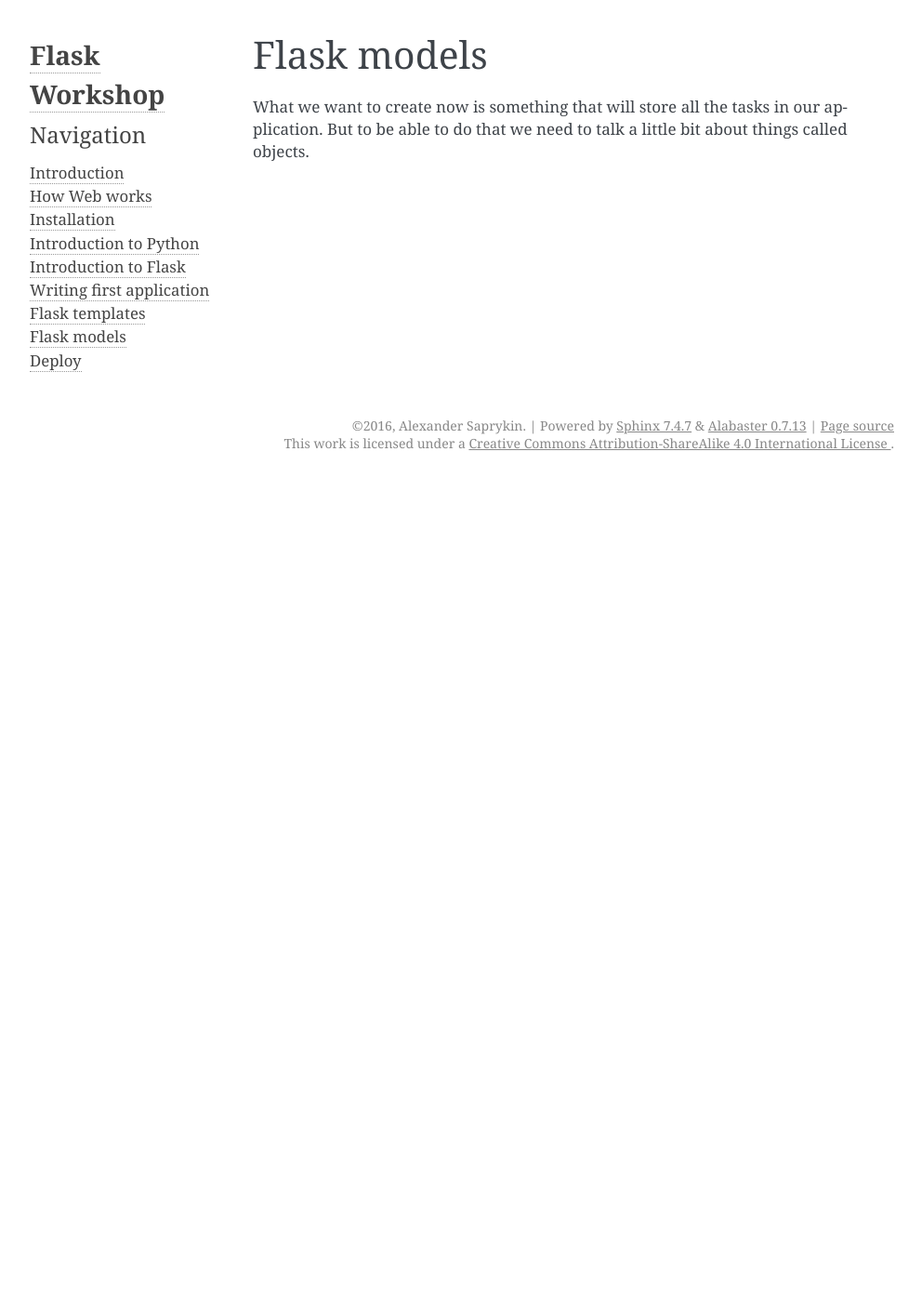
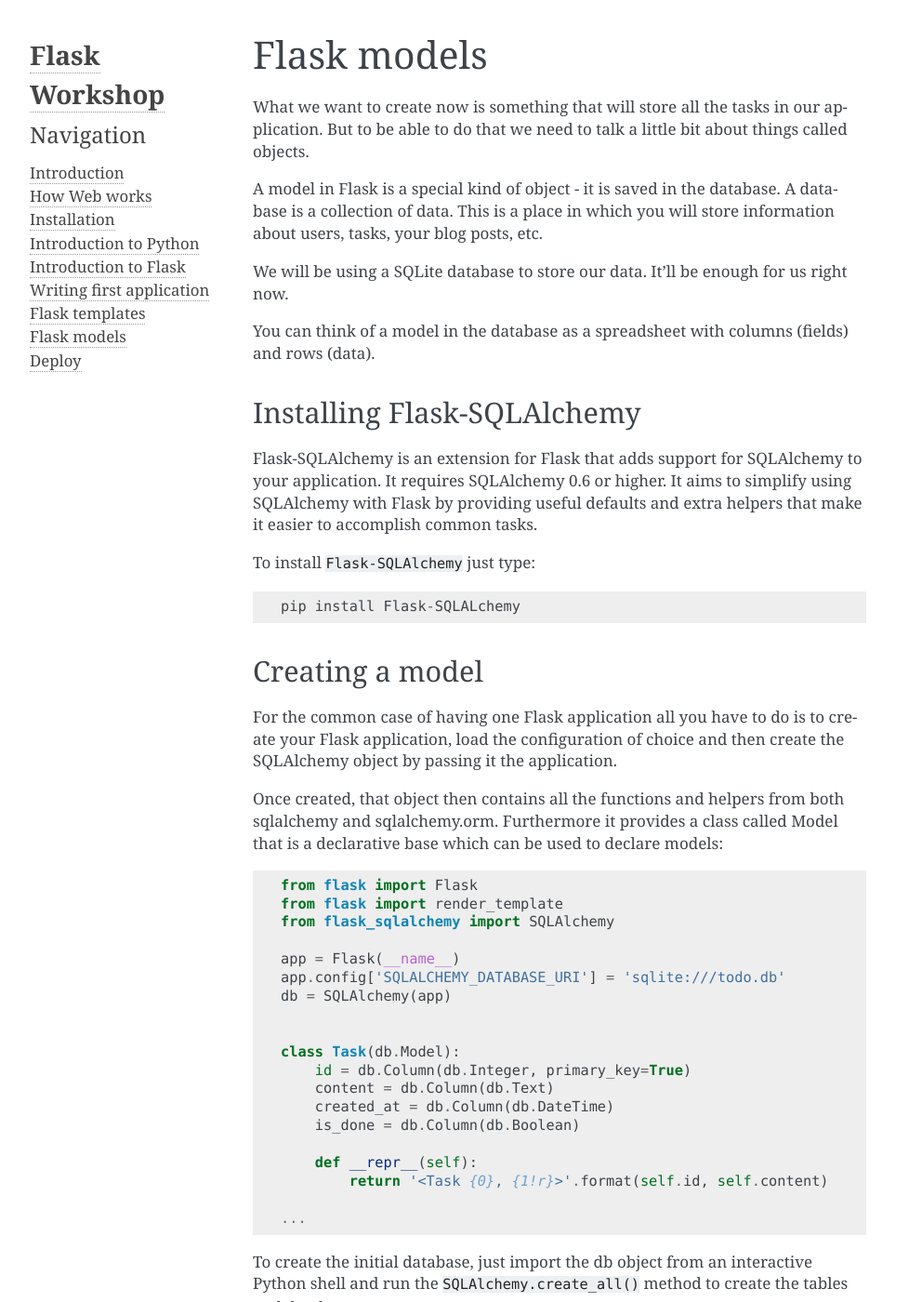
Before and after one commit to cutwater/FlaskWorkshop, a Sphinx documentation site: the page built from docs/flask-models.rst, in a window 1280 px wide and 1400 px high. Shown: the whole window at 93% size, without its empty margins (148-1140 px from the left). Built offline with Sphinx 7.4.7, drawn with Linux system fonts in a browser that asks for light colours; some of the changed text lies outside the part shown.

Commit message:
Describe how to install and use Flask-SQLAlchemy

```diff
--- a/docs/flask-models.rst
+++ b/docs/flask-models.rst
@@ -5,3 +5,87 @@
 What we want to create now is something that will store all the
 tasks in our application. But to be able to do that we need to talk a
 little bit about things called objects.
+
+A model in Flask is a special kind of object - it is saved in the database.
+A database is a collection of data. This is a place in which you will store
+information about users, tasks, your blog posts, etc.
+
+We will be using a SQLite database to store our data.
+It'll be enough for us right now.
+
+You can think of a model in the database as a spreadsheet
+with columns (fields) and rows (data).
+
+Installing Flask-SQLAlchemy
+===========================
+
+Flask-SQLAlchemy is an extension for Flask that adds support for SQLAlchemy
+to your application. It requires SQLAlchemy 0.6 or higher.
+It aims to simplify using SQLAlchemy with Flask by providing useful
+defaults and extra helpers that make it easier to accomplish common tasks.
+
+To install ``Flask-SQLAlchemy`` just type::
+
+    pip install Flask-SQLALchemy
+
+
+Creating a model
+================
+
+For the common case of having one Flask application all you have to do
+is to create your Flask application, load the configuration of choice
+and then create the SQLAlchemy object by passing it the application.
+
+Once created, that object then contains all the functions and helpers
+from both sqlalchemy and sqlalchemy.orm. Furthermore it provides a class
+called Model that is a declarative base which can be used to declare models::
+
+
+    from flask import Flask
+    from flask import render_template
+    from flask_sqlalchemy import SQLAlchemy
+
+    app = Flask(__name__)
+    app.config['SQLALCHEMY_DATABASE_URI'] = 'sqlite:///todo.db'
+    db = SQLAlchemy(app)
+
+
+    class Task(db.Model):
+        id = db.Column(db.Integer, primary_key=True)
+        content = db.Column(db.Text)
+        created_at = db.Column(db.DateTime)
+        is_done = db.Column(db.Boolean)
+
+        def __repr__(self):
+            return '<Task {0}, {1!r}>'.format(self.id, self.content)
+
+    ...
+
+To create the initial database, just import the db object from an interactive
+Python shell and run the ``SQLAlchemy.create_all()`` method to create the
+tables and database::
+
+    $ python
+    >>> from app import db
+    >>> db.create_all()
+
+Boom, and there is your database. You can find a new file ``todo.db`` in
+the same directory where your ``app.py`` is located.
+
+Now to create some tasks::
+
+    >>> from app import Task
+    >>> task1 = Task(content='Write static template with items.')
+    >>> task2 = Task(content='Display items from the database.')
+
+But they are not yet in the database, so let’s make sure they are::
+
+    >>> db.session.add(task1)
+    >>> db.session.add(task2)
+    >>> db.session.commit()
+
+Accessing the data in database is easy as a pie::
+
+    >>> tasks = Task.query.all()
+    >>> print(tasks)
+    [<Task 1, 'Write static template with items.'>, <Task 2, 'Display items from the database.'>]
```
Also changed, not shown: app.py (+13 -0 lines).
